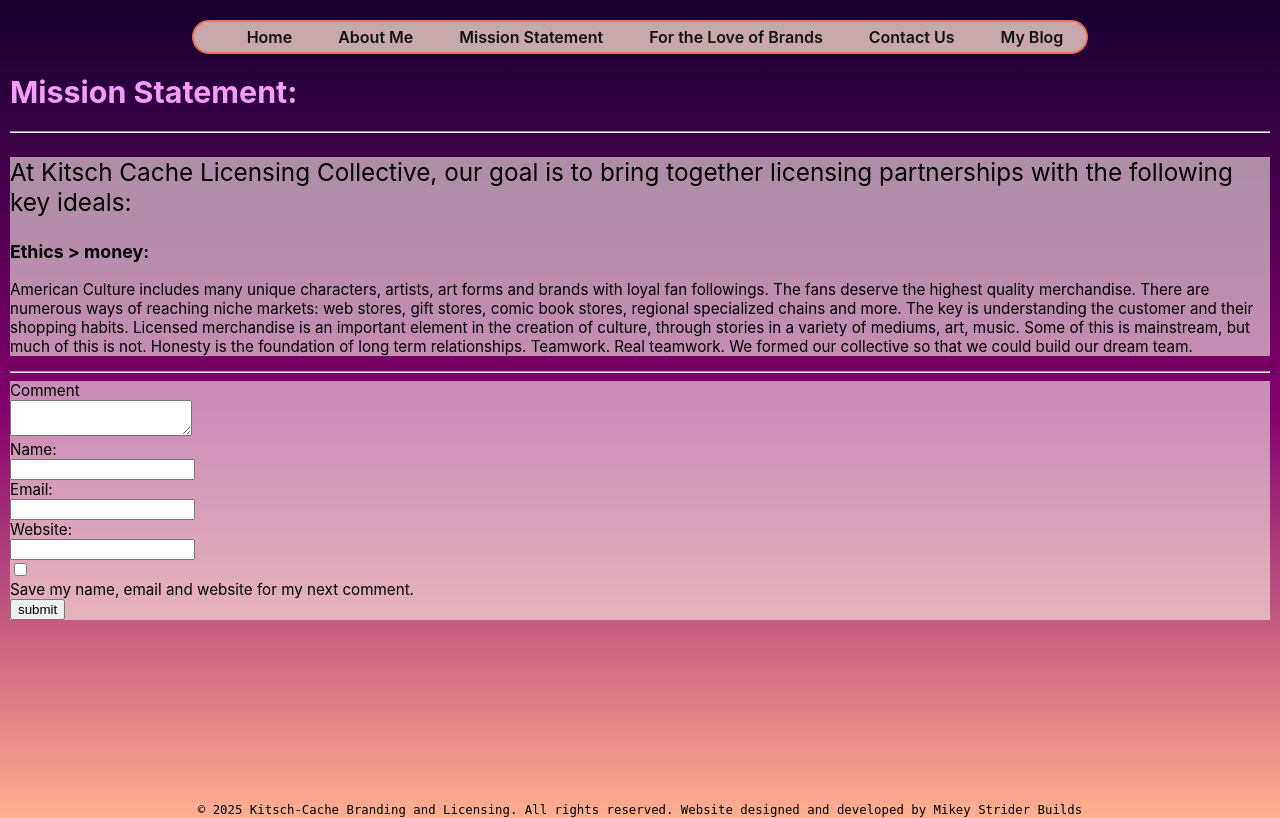
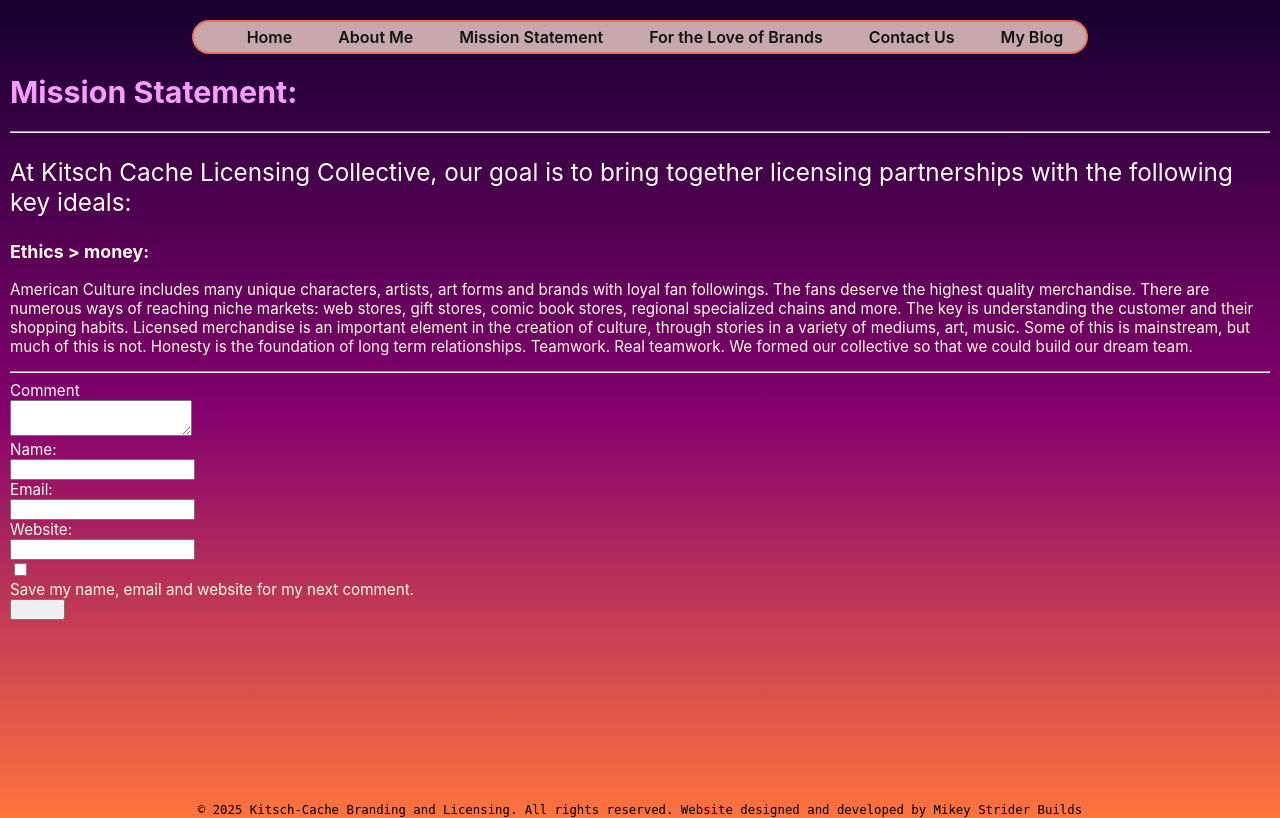
Before and after one commit to Mikey-strider/kitsch-cache, a Django app: page /mission/ in a window 1280 px wide. Run offline with Django 5.2, Linux system fonts and the light colour scheme; tables that the repository leaves empty hold one stand-in row (values such as "Sample post").

Commit message:
building blog enteries

```diff
--- a/main_app/static/css/base.css
+++ b/main_app/static/css/base.css
@@ -49,7 +49,7 @@
   --font-l: 1.8rem;
   --font-reg: 1.6rem;
   --card-border-radius: 6px;
-  background-image: linear-gradient(rgb(21, 0, 47), rgb(132, 0, 110), rgb(255, 176, 145));
+  background-image: linear-gradient(rgb(21, 0, 47), rgb(132, 0, 110), rgb(255, 116, 61));
 }
 
 h1 {
@@ -193,8 +193,15 @@
   margin-left: 20px;
 }
 
+
 .page-content {
   font-size: var(--font-reg);
+}
+
+.about-page-content {
+  background: -webkit-linear-gradient(rgb(255, 251, 249), rgb(255, 250, 211));
+  -webkit-background-clip: text;
+  -webkit-text-fill-color: transparent;
 }
 
 .blog-content {
@@ -218,22 +225,39 @@
 
 .blog-name {
   grid-column: 2;
-  /* grid-row: 2; */
 }
 
 .blog-txt {
   grid-template-columns: 2fr;
   grid-column: 2 / 3;
-  /* grid-row: 2 / 3; */
   justify-content: center;
   align-items: center;
-  /* margin: 20px; */
   max-width: 700px;
 
 }
 
 .blog-txt a {
   font-size: 12px;
+}
+
+.mission-content {
+  background: -webkit-linear-gradient(rgb(255, 251, 249), rgb(255, 250, 211));
+  -webkit-background-clip: text;
+  -webkit-text-fill-color: transparent;
+}
+
+.mission-form {
+  background: -webkit-linear-gradient(rgb(255, 251, 249), rgb(255, 250, 211));
+  -webkit-background-clip: text;
+  -webkit-text-fill-color: transparent;
+}
+
+.w-o-l-title {
+  color: rgb(247, 156, 255);
+}
+
+.w-o-l-content {
+  background-color: rgba(255, 244, 235, 0.578);
 }
 
 @media only screen and (min-width: 768px) {
--- a/main_app/templates/about.html
+++ b/main_app/templates/about.html
@@ -2,7 +2,7 @@
 {% block content %}
 <h1>About Kitsch-cache</h1>
 <hr />
-<div class="about-page-content" style="background-color: rgba(255, 244, 235, 0.578);">
+<div class="about-page-content">
   <p class="page-content">
     I was born and raised in Ventura County, attending the Thacher School in Ojai before heading to UCSB,
     where I graduated with High Honors with two Bachelor’s degrees, one in English Literature – Creative Writing
--- a/main_app/templates/blogs/anita.html
+++ b/main_app/templates/blogs/anita.html
@@ -3,8 +3,8 @@
 {% block content %}
 <h1>Women in Licensing</h1>
 <img src="{% static 'images/Anita.png' %}" alt="" style="max-width: 300px;">
-<h2>Anita Castellar:</h2>
-<div>
+<h2 class="w-o-l-title">Anita Castellar:</h2>
+<div class="w-o-l-content">
     <p>It amazes me how many people in licensing
         I have met at licensing events without ever having our paths cross in terms of deal making.
         This might be one of the greatest things about licensing to me. We all know each other.
--- a/main_app/templates/blogs/deena.html
+++ b/main_app/templates/blogs/deena.html
@@ -3,8 +3,8 @@
 {% block content %}
 <h1>Women in Licensing</h1>
 <img src="{% static 'images/Deena2.png' %}" alt="" style="max-width: 300px;">
-<h2>Deena Boykin:</h2>
-<div>
+<h2 class="w-o-l-title">Deena Boykin:</h2>
+<div class="w-o-l-content">
     <p>One of the first top level executives I remember meeting in the licensing world was Deena Boykin.
         It was probably the second time I had visited New York in my first licensing role at Mighty Fine.
         Though I can’t recall what property we were going after,
--- a/main_app/templates/blogs/denise.html
+++ b/main_app/templates/blogs/denise.html
@@ -3,8 +3,8 @@
 {% block content %}
 <h1>Women in Licensing</h1>
 <img src="{% static 'images/Denise.png' %}" alt="" style="max-width: 300px;">
-<h2>Denise Gomez:</h2>
-<div>
+<h2 class="w-o-l-title">Denise Gomez:</h2>
+<div class="w-o-l-content">
     <p>Kicking off this new series of articles, one of the first women who came to mind for me was Denise Gomez. Even though our careers barely intersected, our interactions have been memorable. And, of course, she has brought some amazing programs to market across a handful of powerful licensors: National Hockey League, Nickelodeon, and Cartoon Network.</p>
     <p>How did you find your way into licensing?</p>
     <p>Given my huge love of entertainment, I was lucky to land an entry-level role in the music industry with Uptown Records right after college. At the time, working for the NFL was my goal, so, when a recruiter reached out from the NHL, I took the call. The role supported both corporate marketing and publishing.  That publishing piece was my first foray into licensing. It was in that role that I fully realized the power of fandom and the brand equity in those team logos.  I was hooked!</p>
--- a/main_app/templates/blogs/robin.html
+++ b/main_app/templates/blogs/robin.html
@@ -3,8 +3,8 @@
 {% block content %}
 <h1>Women in Licensing</h1>
 <img src="{% static 'images/Robin.png' %}" alt="" style="max-width: 300px;">
-<h2>Robin Sayetta:</h2>
-<div>
+<h2 class="w-o-l-title">Robin Sayetta:</h2>
+<div class="w-o-l-content">
     <p>I first met Robin when she was out on her own representing French Bull and the New York Botanical Garden. I really wanted to work with her at the time, but neither was a good fit for the roster back then at either Mighty Fine or Junk Food Clothing. Now that she’s at MoMA, I’ve still yet to do a deal, but I’ve bought plenty of items as a consumer. And, I still hope to come up with something or another, maybe an artist collection of Tasty Peach Meowchi? One never knows…</p>
     <p>How did you find your way into licensing?</p>
     <p>I fell into licensing totally by accident.  I responded to a job listing for a licensing agency account exec position.  The agency was a precursor to The Beanstalk Group.  Michael Stone was the President and I reported to Debra Joester!  I was utterly intrigued during the interview process.  I just couldn’t believe that there was a job that allowed you to dream up products and alliances and that you could then go out and make them happen.  It was a great fit with my skill set and my interests.  I learned so much in that job and it set me up for a great future in the business.</p>
--- a/main_app/templates/blogs/sandra.html
+++ b/main_app/templates/blogs/sandra.html
@@ -3,8 +3,8 @@
 {% block content %}
 <h1>Women in Licensing</h1>
 <img src="{% static 'images/Sandra.png' %}" alt="" style="max-width: 300px;">
-<h2>Sandra Arcan:</h2>
-<div>
+<h2 class="w-o-l-title">Sandra Arcan:</h2>
+<div class="w-o-l-content">
     <p>I met Sandra Arcan when I reached out seeking a licensing agency for EMEA to represent Tasty Peach. It was one of those lucky emails I sent out to an agency that I was certain was the right fit, given their representation of various gaming properties and the many cool collaborations they had done. I have been thoroughly impressed with her along with her agency, Bits + Pixels and am proud to have them on the Tasty Peach team.</p>
     <p>How did you find your way into licensing?</p>
     <p>My first couple of roles were in retail buying, firstly for Hamleys working on own-brand plush and Bear Factory, and later for Clinton Cards on the gift category. I was buying in character licensed ranges, especially at Clintons, and it wasn’t long before I became curious about what it might be like to be on the licensor side. I was then introduced to Graham Saltmarsh when he was working for Nelvana Enterprises and, before I knew it, I was beginning my licensing journey talking all things Babar the Elephant!</p>
--- a/main_app/templates/kitsch/index.html
+++ b/main_app/templates/kitsch/index.html
@@ -6,7 +6,7 @@
 {% block content %}
 <h1>Mission Statement:</h1>
 <hr />
-<div style="background-color: rgba(255, 244, 235, 0.578)">
+<div class="mission-content" >
   <p class="page-content" >
     At Kitsch Cache Licensing Collective, our goal is to bring together licensing partnerships with the following key ideals:
   </p>
@@ -22,7 +22,7 @@
 </div>
 <hr />
 
-<form action="" style="background-color: rgba(255, 244, 235, 0.578)">
+<form action="" class="mission-form">
   <label for="comment">Comment</label>
   <br>
   <textarea name="comment" id="comment-form"></textarea>
```
